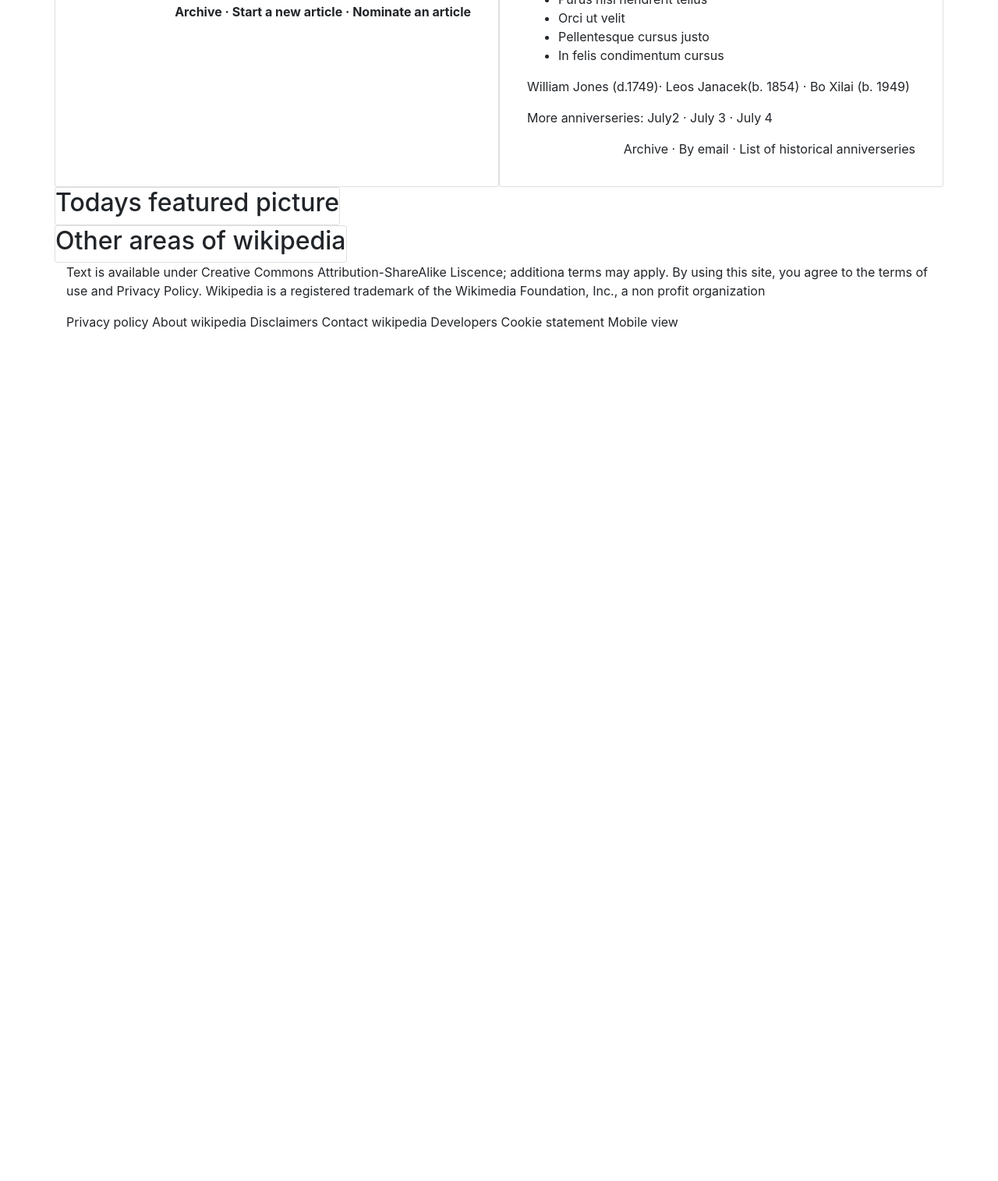
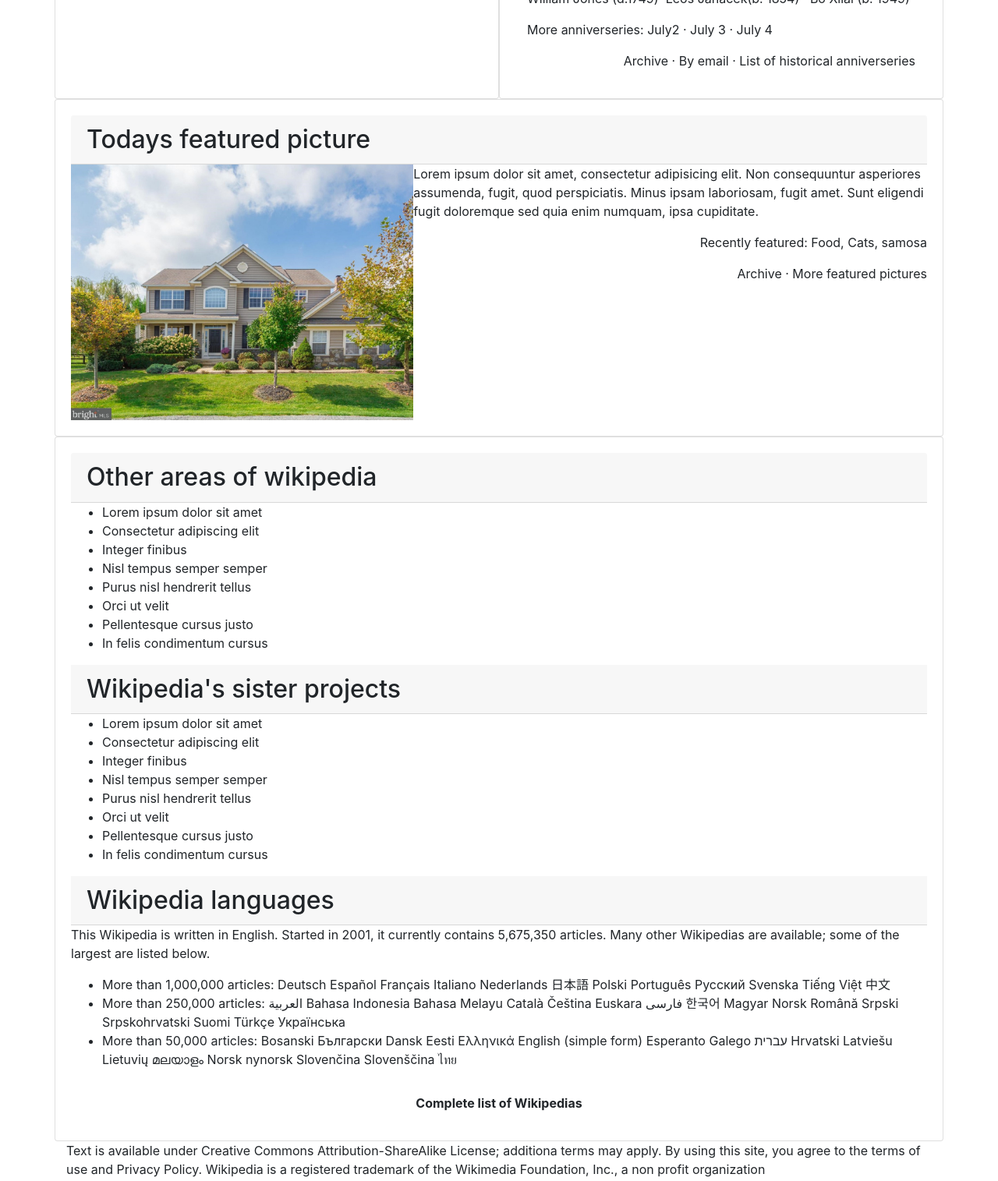
Before and after one commit to KageniJK/wikipedia-copy, a plain HTML site: page index.html in a window 1280 px wide. Shown: the part 825-2340 px from the top of the page at 78% size. Before the commit the page ends 1266 px from the top, so only its background shows below. Drawn offline with nearby package versions, Linux system fonts and the light colour scheme.

Commit message:
added content to the cards and custom styling

```diff
--- a/css/styles.css
+++ b/css/styles.css
@@ -0,0 +1,7 @@
+.img-size{
+  max-width: 40%
+}
+
+.top-menu{
+  columns: 3;
+}
--- a/index.html
+++ b/index.html
@@ -4,19 +4,24 @@
 <head>
   <meta charset="UTF-8">
   <link rel="stylesheet" href="https://stackpath.bootstrapcdn.com/bootstrap/4.1.1/css/bootstrap.min.css" integrity="sha384-WskhaSGFgHYWDcbwN70/dfYBj47jz9qbsMId/iRN3ewGhXQFZCSftd1LZCfmhktB" crossorigin="anonymous">
-  <link rel="stylesheet" href="/css/styles.css">
+  <link rel="stylesheet" href="css/styles.css">
   <title>Document</title>
 </head>
 
 <body>
   <div class="container">
     <div class="row">
-      <div class="card">
-
+      <div class="card card-body">
+        <div class="row">
+          <div class="col-md-4">
           <h2>Welcome to Wikipedia,</h2>
           <p>the free encyclopedia that anyone can edit.</p>
           <p>5,675,350 articles written in english</p>
+        </div>
+      <div class="col-md-2">
 
+      </div>
+        <div class="col-md-6 top-menu">
           <ul>
             <li>Arts</li>
             <li>Biography</li>
@@ -28,6 +33,8 @@
             <li>Technology</li>
             <li><strong>All portals</strong></li>
           </ul>
+        </div>
+        </div>
       </div>
     </div>
 
@@ -53,8 +60,7 @@
             <li>Pellentesque cursus justo</li>
             <li>In felis condimentum cursus</li>
           </ul>
-
-          <p class="float-right"><strong>Archive &middot; Start a new article &middot; Nominate an article</strong></p>
+          <p class="text-right"><strong>Archive &middot; Start a new article &middot; Nominate an article</strong></p>
         </div>
 
       </div>
@@ -71,7 +77,7 @@
             <li>Pellentesque cursus justo</li>
             <li>In felis condimentum cursus</li>
           </ul>
-          <p class= "float-right"><strong>Nominate an article</strong></p>
+          <p class="text-right"><strong>Nominate an article</strong></p>
           <h2 class="card-header">On this day</h2>
           <ul>
             <li>Lorem ipsum dolor sit amet</li>
@@ -92,19 +98,55 @@
     </div>
     <div class="row">
       <div class="card">
-        <h2>Todays featured picture</h2>
+        <div class="card-body">
+          <h2 class="card-header">Todays featured picture</h2>
+          <img class="float-left img-size" src="images/full.jpg" alt="Featured Image">
+          <p>Lorem ipsum dolor sit amet, consectetur adipisicing elit. Non consequuntur asperiores assumenda, fugit, quod perspiciatis. Minus ipsam laboriosam, fugit amet. Sunt eligendi fugit doloremque sed quia enim numquam, ipsa cupiditate.</p>
+          <p class="text-right">Recently featured: Food, Cats, samosa</p>
+          <p class="text-right">Archive &middot; More featured pictures</p>
+        </div>
       </div>
 
     </div>
     <div class="row">
-      <div class="card">
-        <h2>Other areas of wikipedia</h2>
+      <div class="card card-body">
+        <h2 class="card-header">Other areas of wikipedia</h2>
+        <ul>
+          <li>Lorem ipsum dolor sit amet</li>
+          <li>Consectetur adipiscing elit</li>
+          <li>Integer finibus</li>
+          <li>Nisl tempus semper semper</li>
+          <li>Purus nisl hendrerit tellus</li>
+          <li>Orci ut velit</li>
+          <li>Pellentesque cursus justo</li>
+          <li>In felis condimentum cursus</li>
+        </ul>
+        <h2 class="card-header">Wikipedia's sister projects</h2>
+        <ul>
+          <li>Lorem ipsum dolor sit amet</li>
+          <li>Consectetur adipiscing elit</li>
+          <li>Integer finibus</li>
+          <li>Nisl tempus semper semper</li>
+          <li>Purus nisl hendrerit tellus</li>
+          <li>Orci ut velit</li>
+          <li>Pellentesque cursus justo</li>
+          <li>In felis condimentum cursus</li>
+        </ul>
+        <h2 class="card-header">Wikipedia languages</h2>
+        <p>This Wikipedia is written in English. Started in 2001, it currently contains 5,675,350 articles. Many other Wikipedias are available; some of the largest are listed below.
+          <ul>
+            <li>More than 1,000,000 articles: Deutsch Español Français Italiano Nederlands 日本語 Polski Português Русский Svenska Tiếng Việt 中文</li>
+            <li>More than 250,000 articles: العربية Bahasa Indonesia Bahasa Melayu Català Čeština Euskara فارسی 한국어 Magyar Norsk Română Srpski Srpskohrvatski Suomi Türkçe Українська</li>
+            <li>More than 50,000 articles: Bosanski Български Dansk Eesti Ελληνικά English (simple form) Esperanto Galego עברית Hrvatski Latviešu Lietuvių മലയാളം Norsk nynorsk Slovenčina Slovenščina ไทย</li>
+          </ul>
+        </p>
+        <p class="text-center"><strong>Complete list of Wikipedias</strong></p>
 
       </div>
 
     </div>
     <div class="footer">
-      <p>Text is available under Creative Commons Attribution-ShareAlike Liscence; additiona terms may apply. By using this site, you agree to the terms of use and Privacy Policy. Wikipedia is a registered trademark of the Wikimedia Foundation, Inc., a non
+      <p>Text is available under Creative Commons Attribution-ShareAlike License; additiona terms may apply. By using this site, you agree to the terms of use and Privacy Policy. Wikipedia is a registered trademark of the Wikimedia Foundation, Inc., a non
         profit organization</p>
       <p>Privacy policy About wikipedia Disclaimers Contact wikipedia Developers Cookie statement Mobile view</p>
 
```
Also changed, not shown: images/full.jpg (added). Lines whose indentation alone changed are shown as unchanged.
